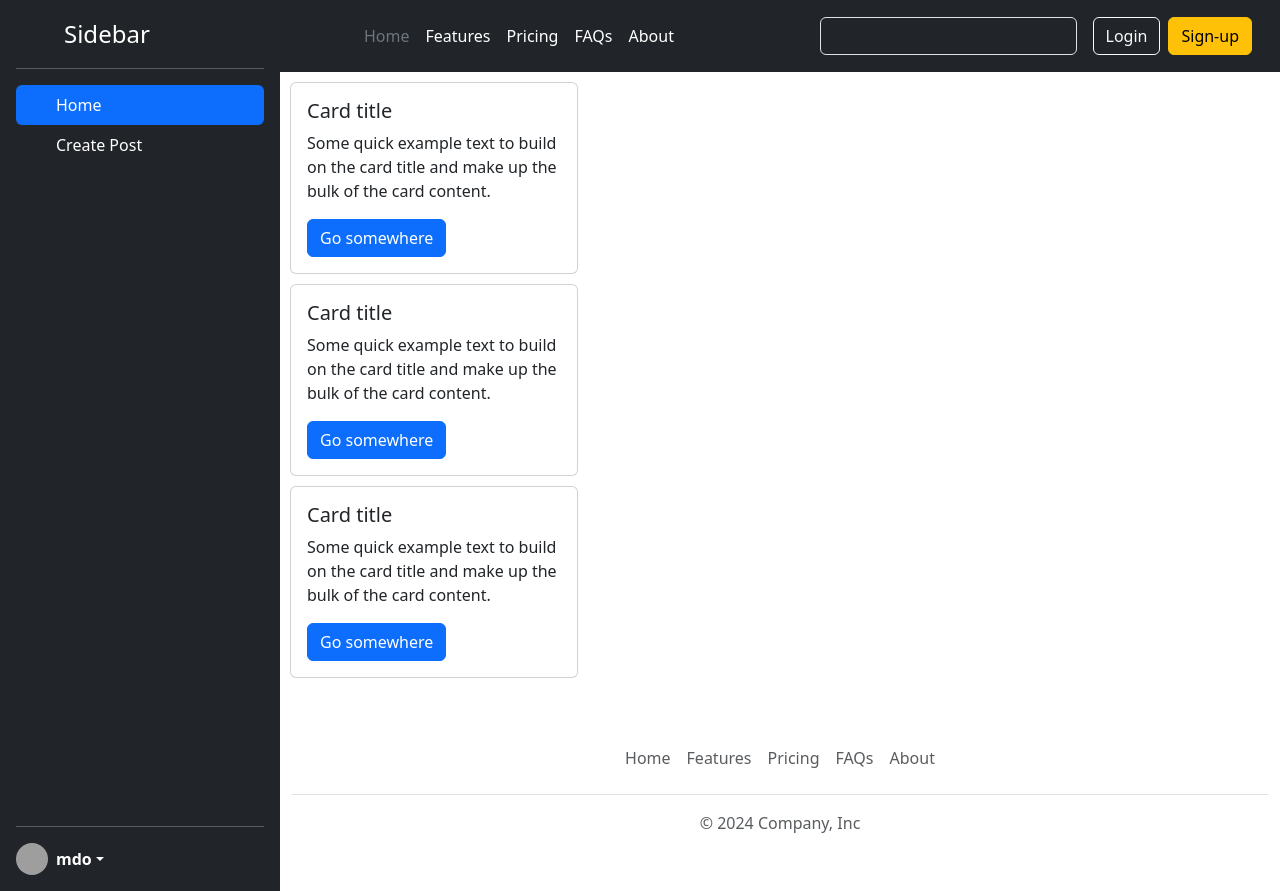
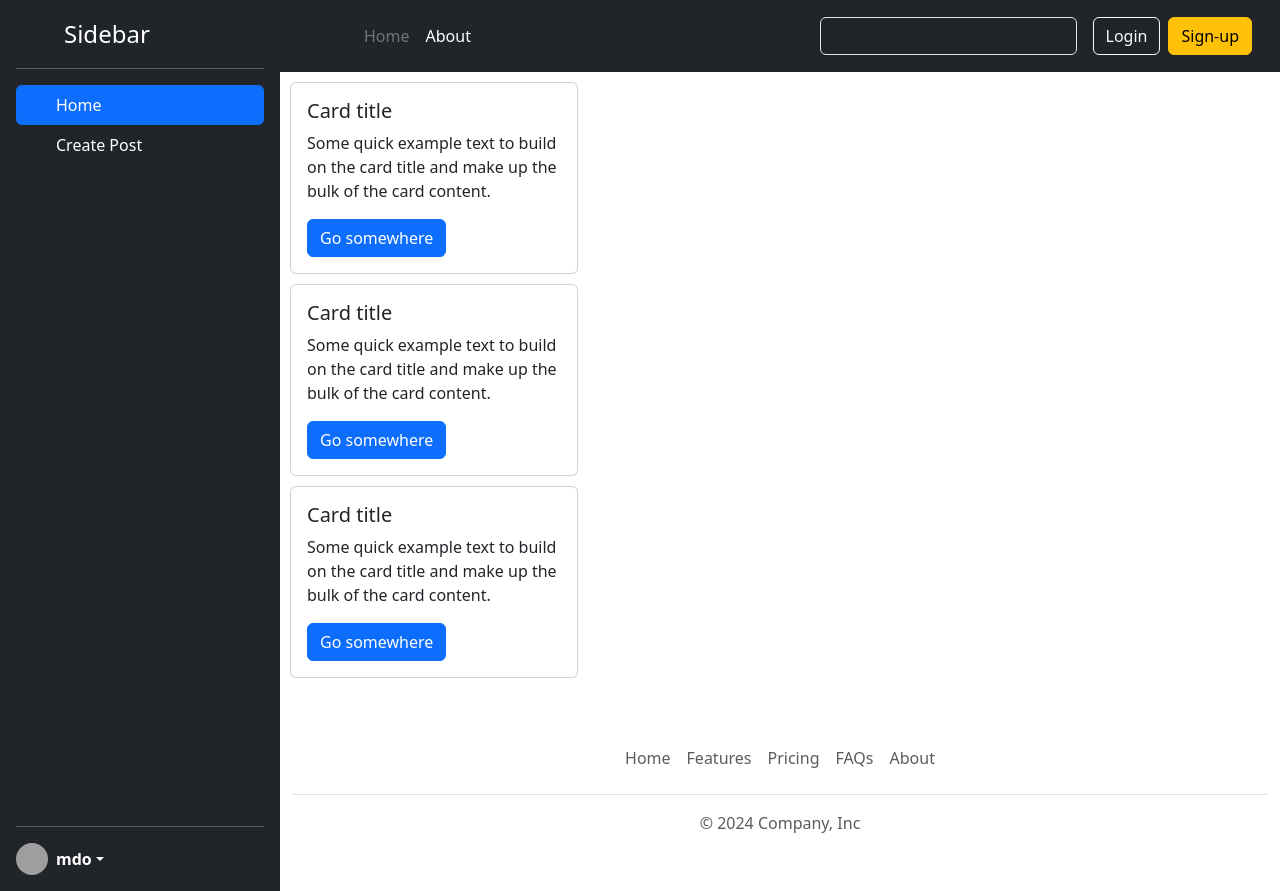
Before and after one commit to sarojmaharjan561/socialme, a React (Vite) app: page / in a window 1280 px wide. Built offline with nearby package versions, Linux system fonts and the light colour scheme; grey boxes are pictures that could not be loaded.

Commit message:
remove unwanted tab from header

```diff
--- a/src/components/Header.jsx
+++ b/src/components/Header.jsx
@@ -17,21 +17,6 @@ function Header() {
 							<li>
 								<a href="#" className="nav-link px-2 text-secondary">
 									Home
-								</a>
-							</li>
-							<li>
-								<a href="#" className="nav-link px-2 text-white">
-									Features
-								</a>
-							</li>
-							<li>
-								<a href="#" className="nav-link px-2 text-white">
-									Pricing
-								</a>
-							</li>
-							<li>
-								<a href="#" className="nav-link px-2 text-white">
-									FAQs
 								</a>
 							</li>
 							<li>
```
